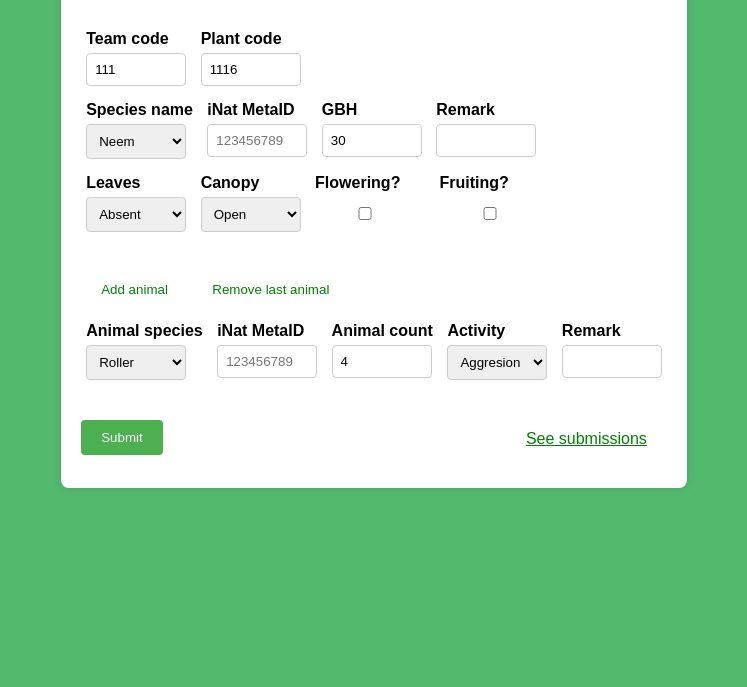
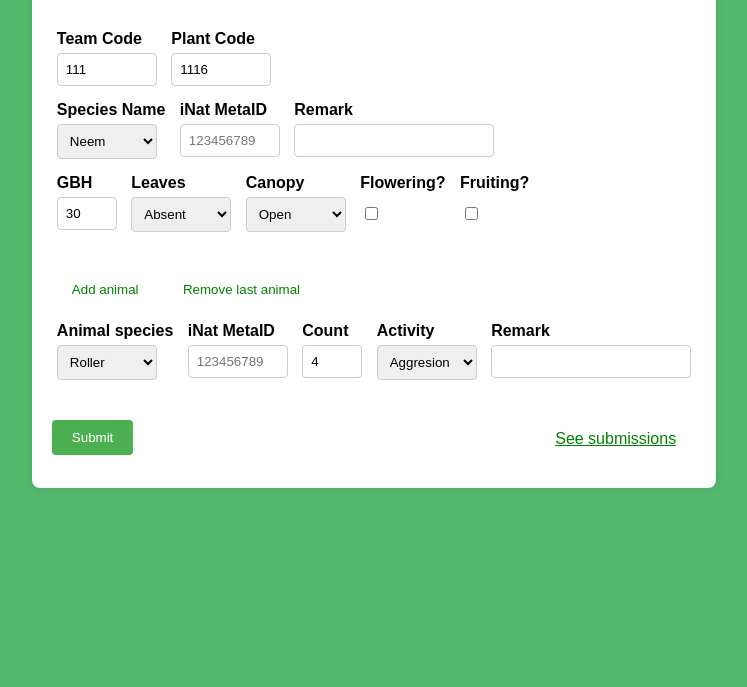
Before and after one commit to gurumukhi/hat-survey, a plain HTML site: page index2.html in a window 1280 px wide. Shown: the part 113-800 px from the top of the page, without its empty margins (266-1013 px from the left). Drawn offline with Linux system fonts and the light colour scheme.

Commit message:
Update index2.html

```diff
--- a/index2.html
+++ b/index2.html
@@ -6,6 +6,14 @@
   <meta name="viewport" content="width=device-width, initial-scale=1.0">
   <title>Hyderabad Tree Survey</title>
   <style>
+    .smallInput {
+      width: 60px !important;
+    }
+
+    .largeInput {
+      width: 200px !important;
+    }
+
     body {
       font-family: 'Arial', sans-serif;
       background-color: #f4f4f4;
@@ -43,8 +51,8 @@
     }
 
     input[type="checkbox"] {
-      /* width: auto; */
-      margin: 10px 10px 0px 0px;
+      width: auto;
+      margin: 10px 10px 0px 5px;
     }
 
     input[type="number"],
@@ -106,17 +114,17 @@
       <div id="inputGroup1">
         <div>
           <div class="input-group">
-            <label for="teamCode">Team code</label>
+            <label for="teamCode">Team Code</label>
             <input type="number" id="teamCode" name="teamCode" value="111">
           </div>
           <div class="input-group">
-            <label for="plantCode">Plant code</label>
+            <label for="plantCode">Plant Code</label>
             <input type="number" id="plantCode" name="plantCode" value="1116">
           </div>
         </div>
         <div>
           <div class="input-group">
-            <label for="speciesName">Species name</label>
+            <label for="speciesName">Species Name</label>
             <select id="speciesName" name="speciesName">
               <option value="Neem" selected>Neem</option>
               <option value="Amla">Amla</option>
@@ -130,17 +138,17 @@
           </div>
 
           <div class="input-group">
-            <label for="gbh">GBH</label>
-            <input type="number" id="gbh" name="gbh" min="10" max="50" value="30">
-          </div>
-
-          <div class="input-group">
             <label for="treeRemark">Remark</label>
-            <input id="treeRemark" name="treeRemark" type="text" style="width: 100px !important;">
+            <input id="treeRemark" name="treeRemark" class="largeInput" type="text">
           </div>
 
         </div>
         <div>
+          <div class="input-group">
+            <label for="gbh">GBH</label>
+            <input class="smallInput" type="number" id="gbh" name="gbh" min="10" max="50" value="30">
+          </div>
+
           <div class="input-group">
             <label for="speciesName">Leaves</label>
             <select id="speciesName" name="speciesName">
@@ -159,11 +167,13 @@
           </div>
           <div class="input-group">
             <label for="treeRemark">Flowering?</label>
-            <input id="treeRemark" name="treeRemark" type="checkbox">
+            <div style="width:auto"><input id="treeRemark" name="treeRemark" type="checkbox"></div>
           </div>
           <div class="input-group">
             <label for="treeRemark">Fruiting?</label>
-            <input id="treeRemark" name="treeRemark" type="checkbox" style="width: 100px !important;">
+
+            <div style="width:auto"><input id="treeRemark" name="treeRemark" type="checkbox"></div>
+
           </div>
 
 
@@ -203,8 +213,8 @@
         </div> -->
 
         <div class="input-group">
-          <label for="animalCount">Animal count</label>
-          <input type="number" id="animalCount" name="animalCount" value="4">
+          <label for="animalCount">Count</label>
+          <input type="number" class="smallInput" id="animalCount" name="animalCount" value="4">
         </div>
 
         <div class="input-group">
@@ -221,7 +231,7 @@
 
         <div class="input-group">
           <label for="treeRemark">Remark</label>
-          <input id="treeRemark" name="treeRemark" type="text" style="width: 100px !important;">
+          <input id="treeRemark" class="largeInput" name="treeRemark" type="text">
         </div>
 
       </div>
```
